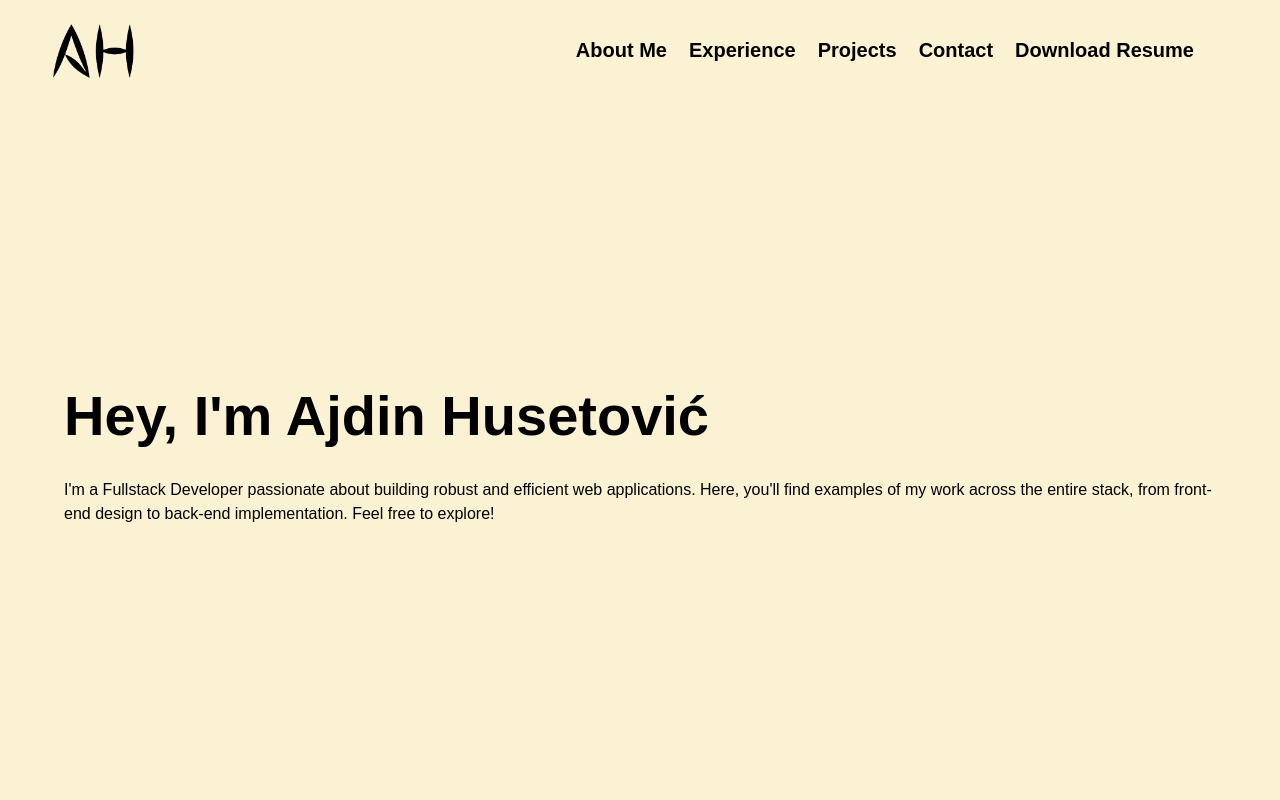
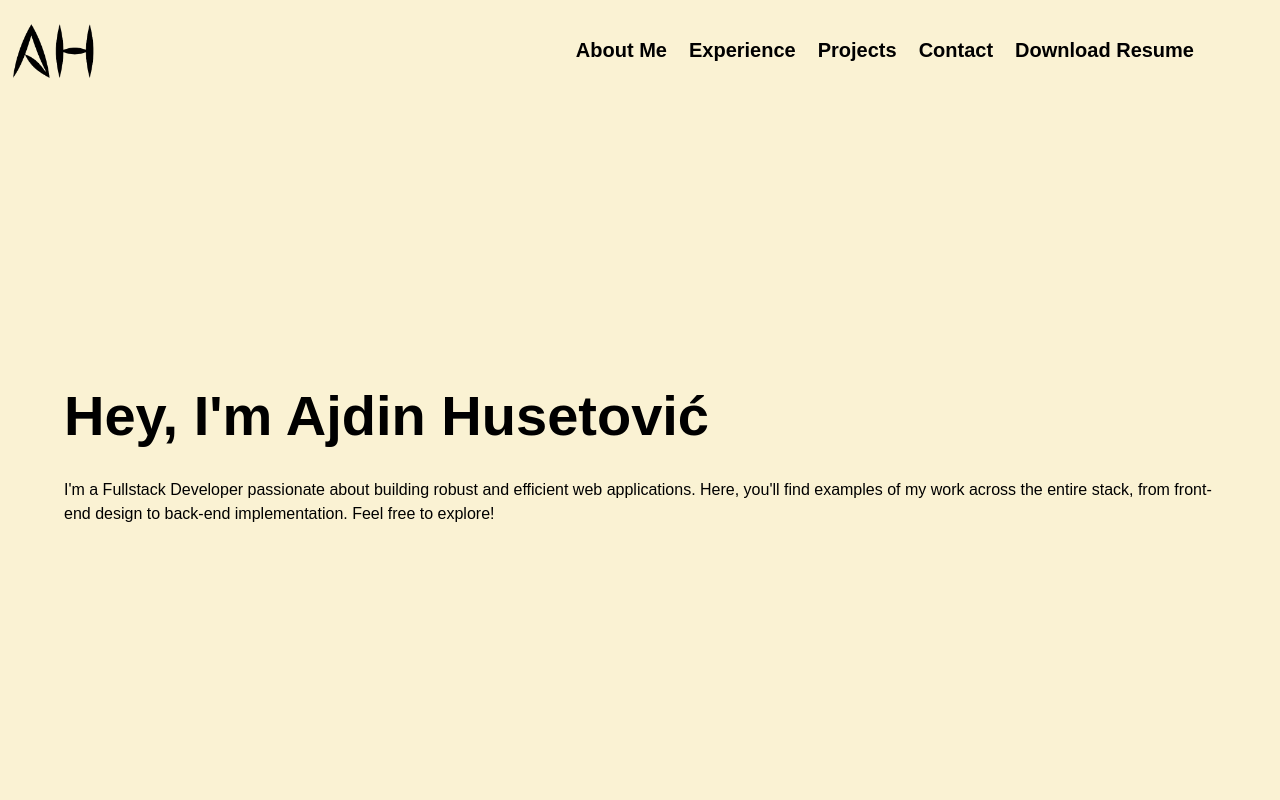
Before and after one commit to ajdinhusetovic/ajdinhusetovic.github.io, a React (Vite) app: page / in a window 1280 px wide. Shown: the top 800 px of the page. Built offline with nearby package versions, Linux system fonts and the light colour scheme; a web font is replaced by a local one.

Commit message:
margin -20px on logo

```diff
--- a/src/components/navbar/navbar.scss
+++ b/src/components/navbar/navbar.scss
@@ -24,7 +24,7 @@ header {
 
     img {
         width: 150px;
-        margin: 20px;
+        margin-left: -20px;
     }
 
     nav {
```
